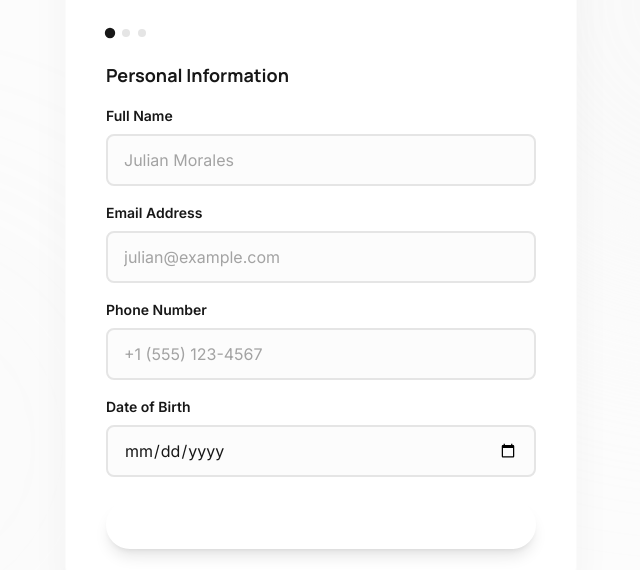
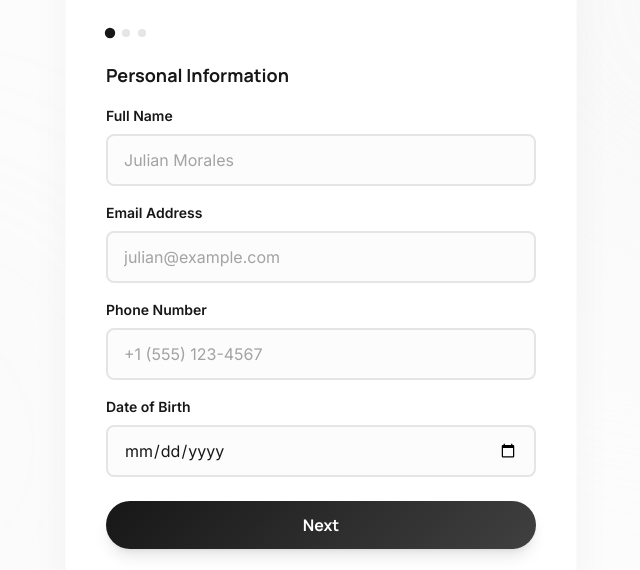
Before and after one commit to 24tryn/TrustBanco, a plain HTML site: page signup.html in a window 1280 px wide. Shown: the part 230-800 px from the top of the page, without its empty margins (319-959 px from the left). Drawn offline with nearby package versions, Linux system fonts and the light colour scheme.

Commit message:
button fixes

```diff
--- a/signup.html
+++ b/signup.html
@@ -248,6 +248,14 @@
         .input-group.error textarea {
             border-color: #9f403d;
         }
+
+        .ash-gradient {
+            background: linear-gradient(135deg, #171717 0%, #404040 100%);
+        }
+
+        .ash-gradient:hover {
+            background: linear-gradient(135deg, #262626 0%, #525252 100%);
+        }
     </style>
 </head>
 <body class="bg-background font-body text-on-surface min-h-screen flex flex-col">
@@ -431,6 +439,14 @@
             step.classList.remove('active');
         });
         document.querySelector(`.form-step[data-step="${currentStep}"]`).classList.add('active');
+
+        // Clear all error messages and error styling when changing steps
+        document.querySelectorAll('.error-message').forEach(msg => {
+            msg.classList.remove('show');
+        });
+        document.querySelectorAll('.input-group').forEach(group => {
+            group.classList.remove('error');
+        });
 
         // Update progress indicators
         document.querySelectorAll('.step-dot').forEach((dot, index) => {
```
